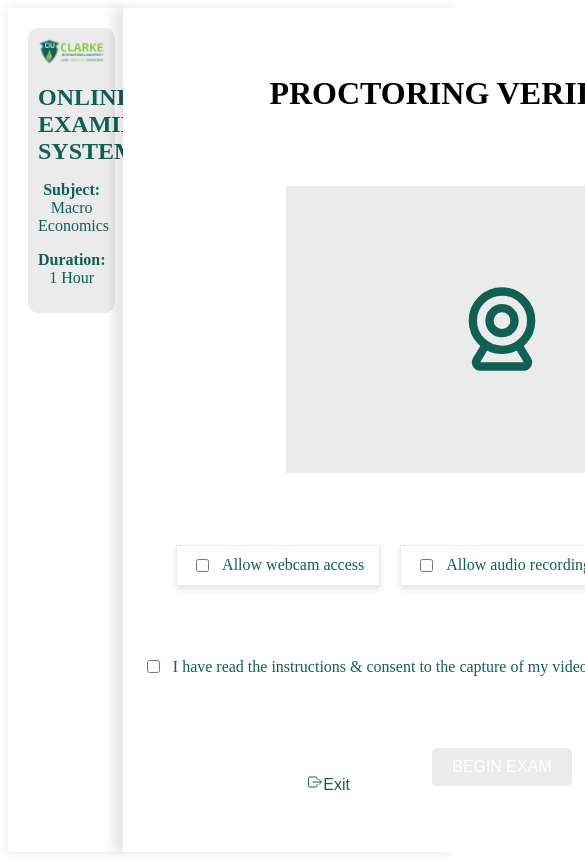
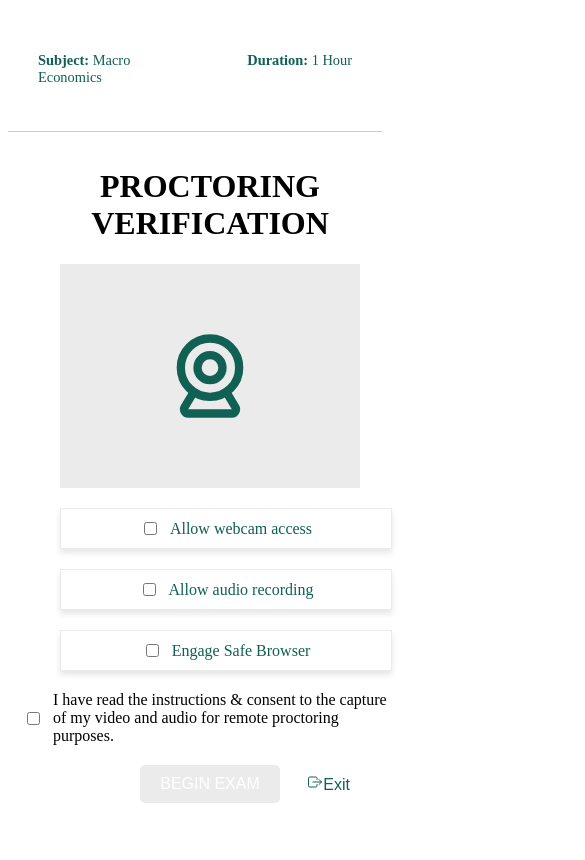
Before and after one commit to SarahAgemo/CIU-Frontend, a React (Vite) app in the folder ciu-frontend-project/: page /proctoring in a window 390 px wide. Shown: the top 860 px of the page, 585 px wide, since content can reach past the window. Built offline with nearby package versions, Linux system fonts and the light colour scheme.

Commit message:
handled responsiveness

```diff
--- /dev/null
+++ b/ciu-frontend-project/src/components/student/ExamDetails.css
@@ -0,0 +1,54 @@
+.exam-img-div img {
+  max-width: 100%;
+  height: auto;
+}
+
+.wrap-details {
+  width: 90%;
+  background: #ebebeb;
+  padding: 10px;
+  color: #106053;
+  border-radius: 10px;
+}
+
+.wrap-details h1 {
+  font-size: 1.5rem;
+  margin-top: 15px;
+  font-weight: bold;
+  text-align: center;
+}
+
+.wrap-details p {
+  font-size: 1rem;
+  text-align: center;
+}
+
+/* Adjust layout for small screens */
+@media screen and (max-width: 800px) {
+  .exam-img-div {
+    display: none; /* Hide logo */
+  }
+
+  .wrap-details {
+    display: flex;
+    justify-content: space-between;
+    width: 100%;
+    background: transparent;
+    background-color: white;
+    border-radius: 0;
+    box-sizing: border-box; /* Ensure full width with padding */
+  }
+
+  .wrap-details p {
+    flex: 1;
+    font-size: 0.9rem;
+    text-align: left;
+  }
+
+  .wrap-details p:last-child {
+    text-align: right;
+  }
+  .wrap-details h1 {
+    display: none;
+  }
+}
--- /dev/null
+++ b/ciu-frontend-project/src/components/student/ExamDetails.jsx
@@ -0,0 +1,20 @@
+import React from "react";
+import "./ExamDetails.css";
+
+export const ExamDetails = () => {
+  return (
+    <div className="wrap-details">
+      <div className="exam-img-div">
+        <img src="./src/assets/images/CIU-exam-logo.png" alt="" />
+      </div>
+
+      <h1>ONLINE EXAMINATION SYSTEM</h1>
+      <p>
+        <strong>Subject:</strong> Macro Economics
+      </p>
+      <p>
+        <strong>Duration:</strong> 1 Hour
+      </p>
+    </div>
+  );
+};
--- a/ciu-frontend-project/src/pages/student/ExamInstructions.css
+++ b/ciu-frontend-project/src/pages/student/ExamInstructions.css
@@ -1,42 +1,18 @@
 .instructions-overall {
   display: flex;
-  /* justify-content: center;
-  align-items: center; */
+  flex-direction: row; /* Default layout */
   min-height: 100vh;
   background-color: white;
   width: 100%;
+  box-sizing: border-box; /* Ensure padding/margins are included in width */
 }
 
 .examination-details {
-  width: 20%;
+  width: 20%; /* Default width for large screens */
   background-color: white;
   padding: 20px;
   box-shadow: 0 0 10px rgba(0, 0, 0, 0.1);
-  margin-right: 0px;
-}
-
-.exam-img-div img {
-  max-width: 100%;
-  height: auto;
-}
-.wrap-details {
-  width: 90%;
-  background: #ebebeb;
-  padding: 10px;
-  color: #106053;
-  border-radius: 10px;
-}
-
-.wrap-details h1 {
-  font-size: 1.5rem;
-  margin-top: 15px;
-  font-weight: bold;
-  text-align: center;
-}
-
-.wrap-details p {
-  font-size: 1rem;
-  text-align: center;
+  margin-right: 0;
 }
 
 .instructions-page {
@@ -74,9 +50,27 @@
   background-color: #004d47;
 }
 
+/* Adjust layout for small screens */
 @media screen and (max-width: 800px) {
-  .wrap-details {
-    width: 95%;
-    justify-content: center;
+  .instructions-overall {
+    flex-direction: column; /* Stack elements vertically */
+    width: 100%; /* Ensure full width */
+  }
+
+  .examination-details {
+    width: 100%; /* Full width on small screens */
+    box-shadow: none; /* Remove shadow */
+    border-bottom: 1px solid #ccc; /* Nav bar effect */
+    box-sizing: border-box; /* Ensure padding doesn't push content out */
+  }
+
+  .instructions-page {
+    width: 100%; /* Ensure the page takes the full width */
+    padding: 15px;
+    box-shadow: none;
+  }
+
+  .instructions-page h2 {
+    font-size: 1.5rem;
   }
 }
--- a/ciu-frontend-project/src/pages/student/ExamInstructions.jsx
+++ b/ciu-frontend-project/src/pages/student/ExamInstructions.jsx
@@ -1,6 +1,7 @@
 import React from "react";
 import { useNavigate } from "react-router-dom";
 import "./ExamInstructions.css";
+import { ExamDetails } from "../../components/student/ExamDetails";
 const ExamInstructions = () => {
   const navigate = useNavigate();
 
@@ -11,19 +12,7 @@ const ExamInstructions = () => {
   return (
     <div className="instructions-overall">
       <div className="examination-details">
-        <div className="wrap-details">
-          <div className="exam-img-div">
-            <img src="./src/assets/images/CIU-exam-logo.png" alt="" />
-          </div>
-
-          <h1>ONLINE EXAMINATION SYSTEM</h1>
-          <p>
-            <strong>Subject:</strong> Macro Economics
-          </p>
-          <p>
-            <strong>Duration:</strong> 1 Hour
-          </p>
-        </div>
+        <ExamDetails />
       </div>
       <div className="instructions-page">
         <h2>EXAM INSTRUCTIONS</h2>
--- a/ciu-frontend-project/src/pages/student/Proctoring.css
+++ b/ciu-frontend-project/src/pages/student/Proctoring.css
@@ -13,30 +13,6 @@
   padding: 20px;
   box-shadow: 0 0 10px rgba(0, 0, 0, 0.1);
   margin-right: 0px;
-}
-
-.exam-img-div img {
-  max-width: 100%;
-  height: auto;
-}
-.wrap-details {
-  width: 90%;
-  background: #ebebeb;
-  padding: 10px;
-  color: #106053;
-  border-radius: 10px;
-}
-
-.wrap-details h1 {
-  font-size: 1.5rem;
-  margin-top: 15px;
-  font-weight: bold;
-  text-align: center;
-}
-
-.wrap-details p {
-  font-size: 1rem;
-  text-align: center;
 }
 
 .proctoring {
@@ -102,8 +78,7 @@
   gap: 10px; /* Adds space between the checkbox and the label */
 }
 
-.verification-box label,
-.consent-section label {
+.verification-box label {
   white-space: nowrap;
   color: #106053;
 }
@@ -133,3 +108,53 @@
   font-size: 1rem;
   cursor: pointer;
 }
+@media screen and (max-width: 800px) {
+  .proctoring-overall {
+    flex-direction: column; /* Stack elements vertically */
+    width: 100%; /* Ensure full width */
+  }
+
+  .examination-details {
+    width: 100%; /* Full width on small screens */
+    box-shadow: none; /* Remove shadow */
+    border-bottom: 1px solid #ccc; /* Nav bar effect */
+    box-sizing: border-box; /* Ensure padding doesn't push content out */
+  }
+
+  .proctoring {
+    width: 100%; /* Ensure the page takes the full width */
+    padding: 15px;
+    box-shadow: none;
+    justify-content: center;
+  }
+
+  .proctoring h2 {
+    font-size: 1.5rem;
+  }
+  .video-container {
+    width: 80%;
+    justify-content: center;
+    padding-top: 60%; /* 4/5 of the width */
+    height: 0; /* Set height to 0 and use padding to control the height */
+    position: relative;
+  }
+
+  .verification-boxes {
+    flex-direction: column;
+    width: 80%;
+  }
+
+  .verification-box {
+    width: 100%;
+    justify-content: center;
+  }
+
+  .button-wrapper {
+    text-align: center;
+  }
+
+  .exit-btn {
+    position: static;
+    margin-top: 20px;
+  }
+}
--- a/ciu-frontend-project/src/pages/student/Proctoring.jsx
+++ b/ciu-frontend-project/src/pages/student/Proctoring.jsx
@@ -1,5 +1,6 @@
 import React, { useState, useEffect, useRef } from "react";
 import "./Proctoring.css";
+import { ExamDetails } from "../../components/student/ExamDetails";
 import { TbDeviceComputerCamera } from "react-icons/tb";
 import { IoExitOutline } from "react-icons/io5";
 const Proctoring = () => {
@@ -127,19 +128,7 @@ const Proctoring = () => {
   return (
     <div className="proctoring-overall">
       <div className="examination-details">
-        <div className="wrap-details">
-          <div className="exam-img-div">
-            <img src="./src/assets/images/CIU-exam-logo.png" alt="" />
-          </div>
-
-          <h1>ONLINE EXAMINATION SYSTEM</h1>
-          <p>
-            <strong>Subject:</strong> Macro Economics
-          </p>
-          <p>
-            <strong>Duration:</strong> 1 Hour
-          </p>
-        </div>
+        <ExamDetails />
       </div>
 
       <div className="proctoring">
```
